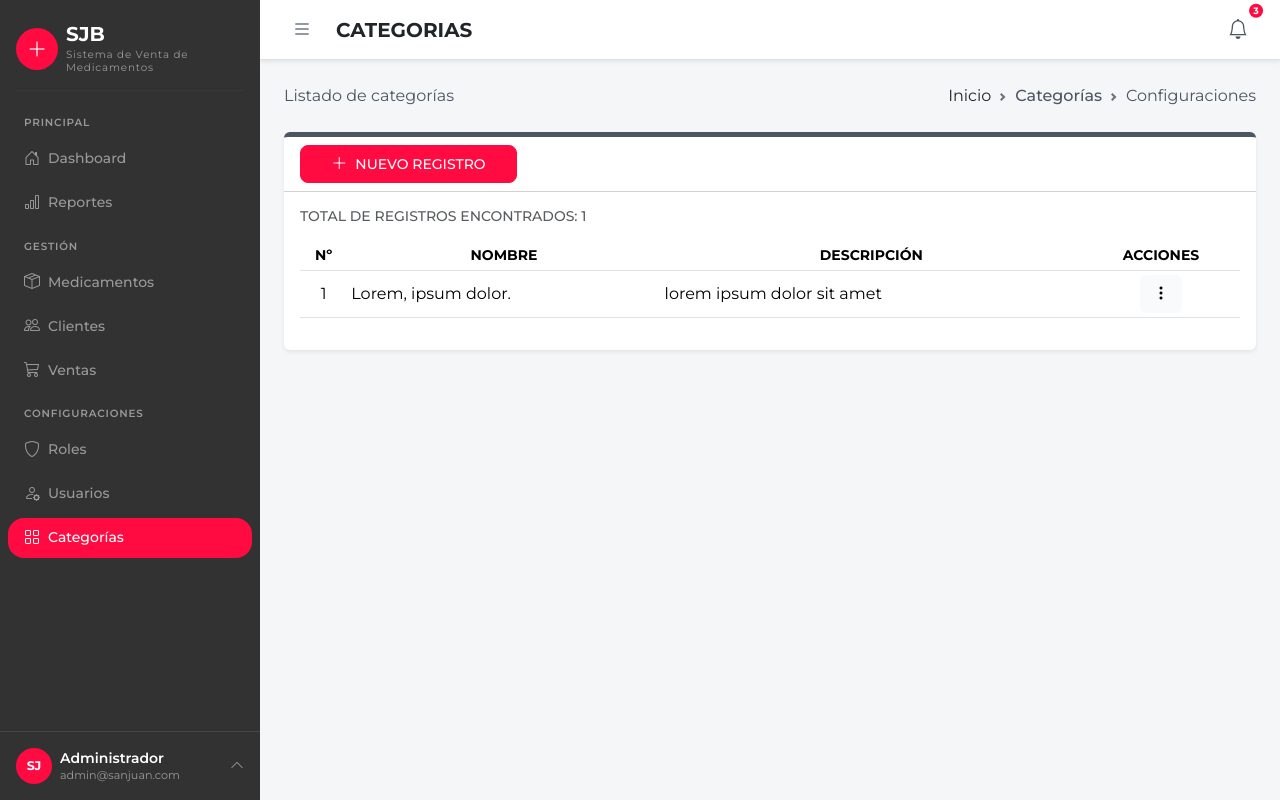
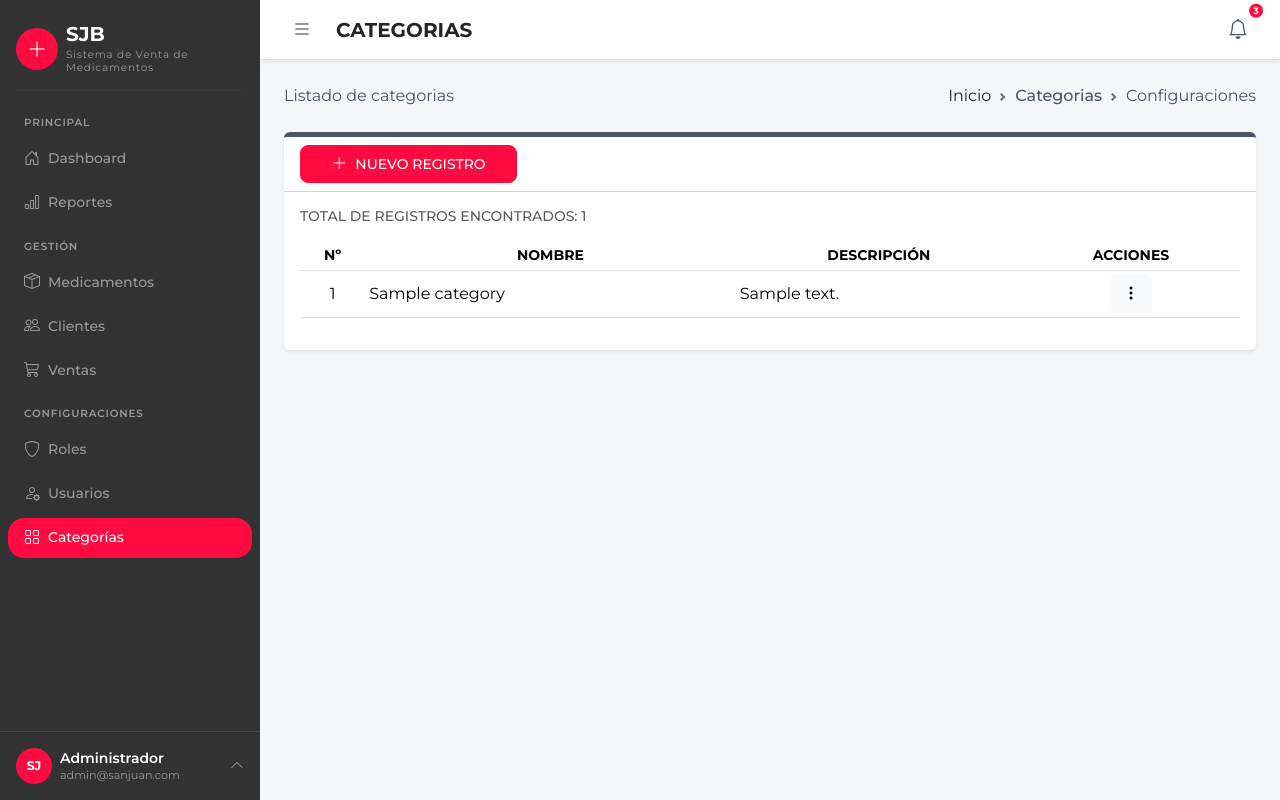
Before and after one commit to esmeraldavalerio/UPSJB_FARMACIA, a Laravel app: page /categories in a window 1280 px wide. Run offline with Laravel 12, Linux system fonts and the light colour scheme; tables that the repository leaves empty hold one stand-in row (values such as "Sample post").

Commit message:
feat: CRUD completo de categorías y vista base del dashboard
- Corrige error de sintaxis en CategoryController::store (validate{[...]}
  -> validate([...])) y el campo mal escrito 'mame' -> 'name'.
- Pasa $categories a la vista index para listar los registros.
- Implementa edit, update (unique ignorando el registro actual) y
  destroy (impide borrar categorías con medicamentos asociados).
- Agrega la vista edit y hace _form reutilizable con old(), valores
  actuales y mensajes de validación; Cancelar vuelve al listado.
- Corrige secciones del breadcrumb y el formulario de eliminar
  (@csrf, @method('DELETE')) en el listado.
- Agrega DashboardController y la vista principal/dashboard.

```diff
--- a/sistema/app/Http/Controllers/CategoryController.php
+++ b/sistema/app/Http/Controllers/CategoryController.php
@@ -12,7 +12,8 @@ class CategoryController extends Controller
      */
     public function index()
     {
-        return view('settings.categories.index');
+        $categories = Category::all();
+        return view('settings.categories.index', compact('categories'));
     }
 
     /**
@@ -28,7 +29,14 @@ class CategoryController extends Controller
      */
     public function store(Request $request)
     {
-        //
+        $validated = $request->validate([
+            'name' => 'required|max:50|unique:categories',
+            'description' => 'nullable|max:255',
+        ]);
+
+        Category::create($validated);
+
+        return to_route('categories.index')->with('ok', 'Categoría registrada correctamente.');
     }
 
     /**
@@ -36,7 +44,7 @@ class CategoryController extends Controller
      */
     public function edit(Category $category)
     {
-        //
+        return view('settings.categories.edit', compact('category'));
     }
 
     /**
@@ -44,7 +52,14 @@ class CategoryController extends Controller
      */
     public function update(Request $request, Category $category)
     {
-        //
+        $validated = $request->validate([
+            'name' => 'required|max:50|unique:categories,name,' . $category->id,
+            'description' => 'nullable|max:255',
+        ]);
+
+        $category->update($validated);
+
+        return to_route('categories.index')->with('ok', 'Categoría actualizada correctamente.');
     }
 
     /**
@@ -52,6 +67,12 @@ class CategoryController extends Controller
      */
     public function destroy(Category $category)
     {
-        //
+        if ($category->medicines()->exists()) {
+            return to_route('categories.index')->with('error', 'No se puede eliminar: la categoría tiene medicamentos asociados.');
+        }
+
+        $category->delete();
+
+        return to_route('categories.index')->with('ok', 'Categoría eliminada correctamente.');
     }
 }
--- a/sistema/resources/views/settings/categories/index.blade.php
+++ b/sistema/resources/views/settings/categories/index.blade.php
@@ -3,25 +3,25 @@
 @section('title', 'CATEGORIAS')
 @section('name-section', 'CATEGORIAS')
 
-@section('description', 'Listado de categorías')
+@section('description', 'Listado de categorias')
 @section('item-breadcrumb', 'Inicio')
-@section('section-breadcrumb', 'Categorías')
+@section('section-breadcrumb', 'Categorias')
 @section('module-breadcrumb', 'Configuraciones')
 
+
 @section('content')
-        <!-- Contenido -->
-            <div class="card bg-white border-0 shadow-sm border-5 border-top border-secondary">
+   <div class="card bg-white border-0 shadow-sm border-5 border-top border-secondary">
                 <div class="card-header bg-white">
                     <div class="row">
                         <div class="col-12 col-md-3">
-                            <a href="{{ route('categories.create') }}" class="btn btn-primary rounded-3 text-uppercase text-white w-100">
+                            <a href="{{route('categories.create') }}" class="btn btn-primary rounded-3 text-uppercase text-white w-100">
                                 <i class="bi bi-plus-lg me-2"></i><span class="small fw-medium">Nuevo registro</span>
                             </a>
                         </div>
                     </div>
                 </div>
                 <div class="card-body">
-                    <h6 class="text-uppercase small text-muted mb-3">Total de registros encontrados: 1</h6>
+                  <h6 class="text-uppercase small text-muted mb-3">Total de registros encontrados: {{$categories->count()}}</h6>
                     <table id="display" class="table table-sm table-hover w-100 bg-white">
                         <thead>
                             <tr>
@@ -32,27 +32,41 @@
                             </tr>
                         </thead>
                         <tbody>
-                            <tr>
-                                <td class="text-center align-middle">1</td>
-                                <td class="text-start align-middle">Lorem, ipsum dolor.</td>
-                                <td class="text-start align-middle">lorem ipsum dolor sit amet</td>
+                            @php
+                                $contador = 1;
+                            @endphp
+                            @foreach($categories as $category)
+                                <tr>
+                                <td class="text-center align-middle">{{ $contador }}</td>
+                                <td class="text-start align-middle">{{ $category->name }}</td>
+                                <td class="text-start align-middle">{{ $category->description }}</td>
                                 <td class="text-center align-middle">
                                     <div class="dropdown">
                                         <button class="btn btn-light" type="button" data-bs-toggle="dropdown" aria-expanded="false">
                                             <i class="bi bi-three-dots-vertical"></i>
                                         </button>
                                         <ul class="dropdown-menu dropdown-menu-end">
-                                            <li><a class="dropdown-item" href="">Editar</a></li>
+                                            <li><a class="dropdown-item" href="{{ route('categories.edit', $category->id) }}">Editar</a></li>
                                             <li>
-                                                <button type="submit" class="dropdown-item">Eliminar</button>
+                                                <form action="{{ route('categories.destroy', $category->id) }}" method="POST" onsubmit="return confirm('¿Estas seguro de eliminar este registro?');">
+                                                    @csrf
+                                                    @method('DELETE')
+                                                    <button type="submit" class="dropdown-item">Eliminar</button>
+                                                </form>
                                             </li>
                                         </ul>
                                     </div>
                                 </td>
                             </tr>
+                            @php
+                                $contador++;
+                            @endphp
+                            @endforeach
+
                         </tbody>
                     </table>
                 </div>
             </div>
-        <!-- Fin contenido -->
+
+
 @endsection
--- a/sistema/routes/web.php
+++ b/sistema/routes/web.php
@@ -1,6 +1,7 @@
 <?php
 
 use App\Http\Controllers\CategoryController;
+use App\Http\Controllers\DashboardController;
 use Illuminate\Support\Facades\Route;
 
 Route::view('/', 'inicio')->name('inicio');
```
Also changed, not shown: sistema/app/Http/Controllers/DashboardController.php (added, +13 -0 lines), sistema/resources/views/principal/dashboard/index.blade.php (added, +13 -0 lines), sistema/resources/views/settings/categories/_form.blade.php (+10 -6 lines), sistema/resources/views/settings/categories/edit.blade.php (+23 -0 lines).
